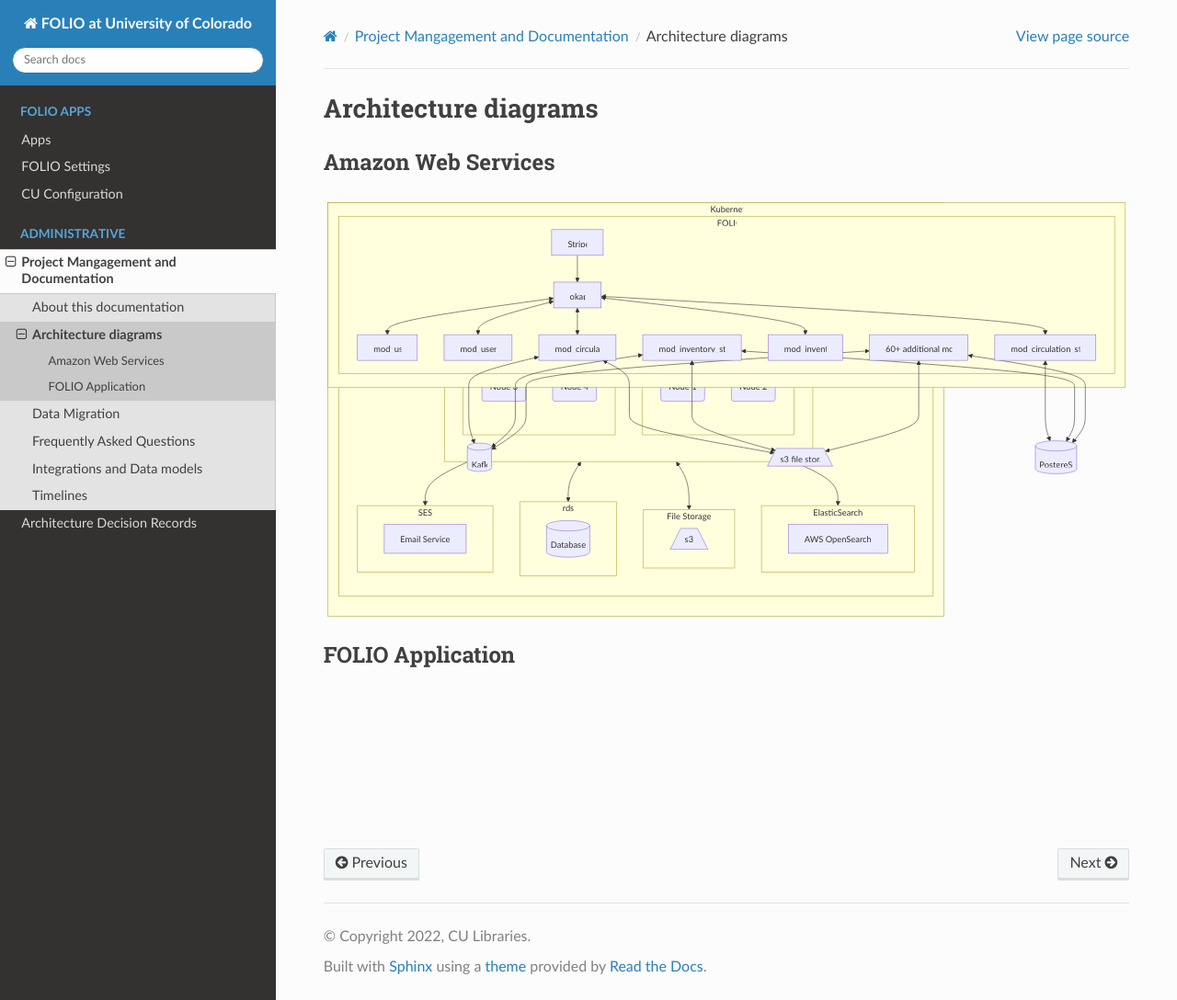
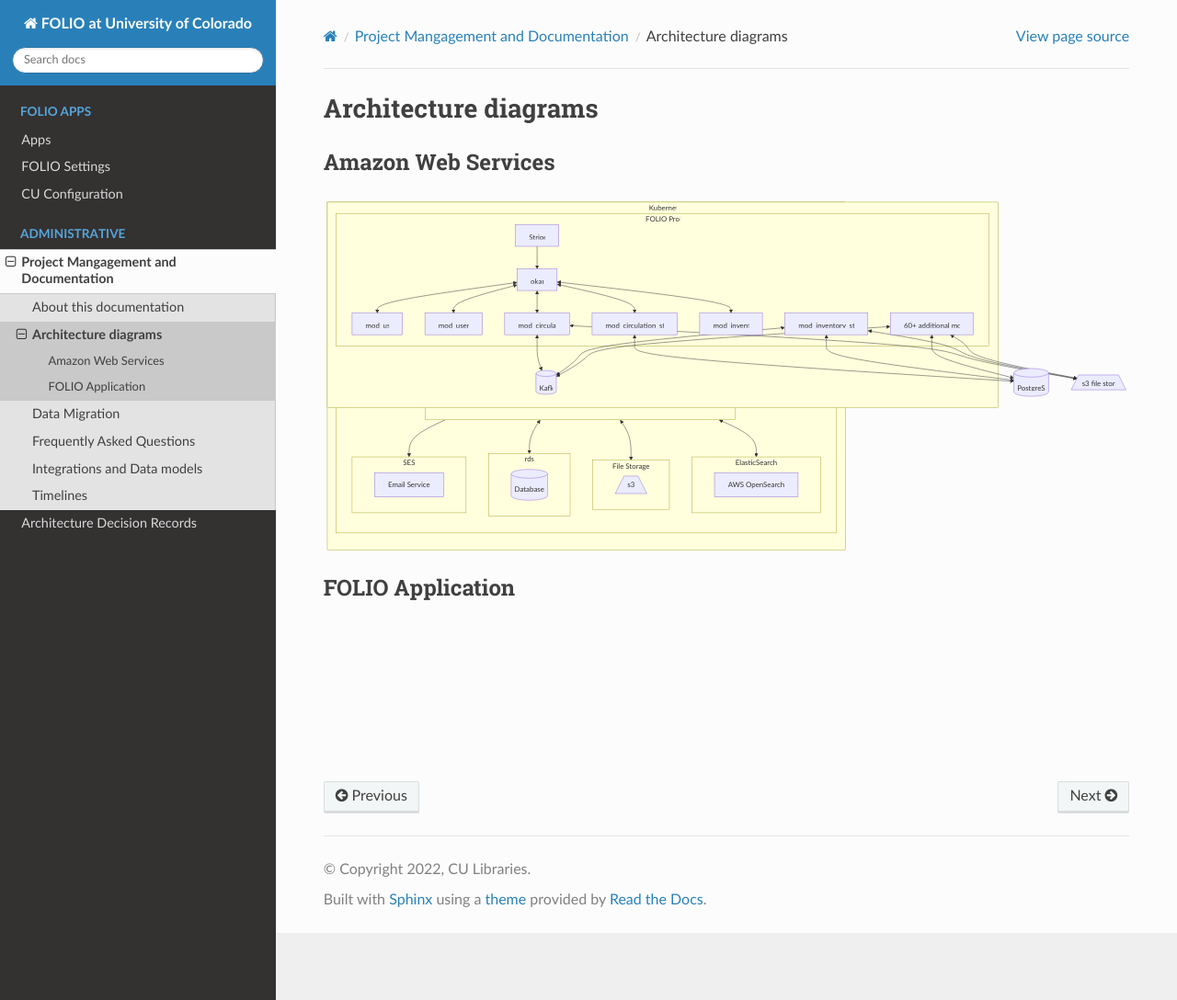
Before and after one commit to culibraries/folio, a Sphinx documentation site: the page built from docs/admin/architecture.md, in a window 1280 px wide and 1088 px high. Shown: the whole window at 92% size. Built offline with Sphinx 7.4.7 and the Read the Docs theme 2.0.0, drawn with Linux system fonts in a browser that asks for light colours.

Commit message:
Improvements to timeline and architecture docs.

````diff
--- a/docs/admin/architecture.md
+++ b/docs/admin/architecture.md
@@ -47,9 +47,8 @@
 
 ```{mermaid}
 flowchart TB
-  direction TB
   subgraph Kubernetes
-    subgraph FOLIO
+    subgraph FOLIO Project
       Stripes -->okapi <--> m1 & m2 & m3 & m4 & m5
       m1[mod_user]
       m2[mod_user_bl]
@@ -59,11 +58,11 @@
       m6[mod_inventory_storage]
       m70[60+ additional modules]
     end
+    kafka[(Kafka)]
   end
-  kafka[(Kafka)]
   db[(PostgreSQL)]
   s3[/s3 file storage\]
-  m4 & m6 & m70<--->db
-  m3 & m6 & m70<--->kafka
-  m3 & m6 & m70<--->s3
+  m4 & m6 & m70<-->db
+  m3 & m6 & m70<-->kafka
+  m3 & m6 & m70<-->s3
 ```
````
Also changed, not shown: docs/admin/timelines.md (+5 -6 lines).
